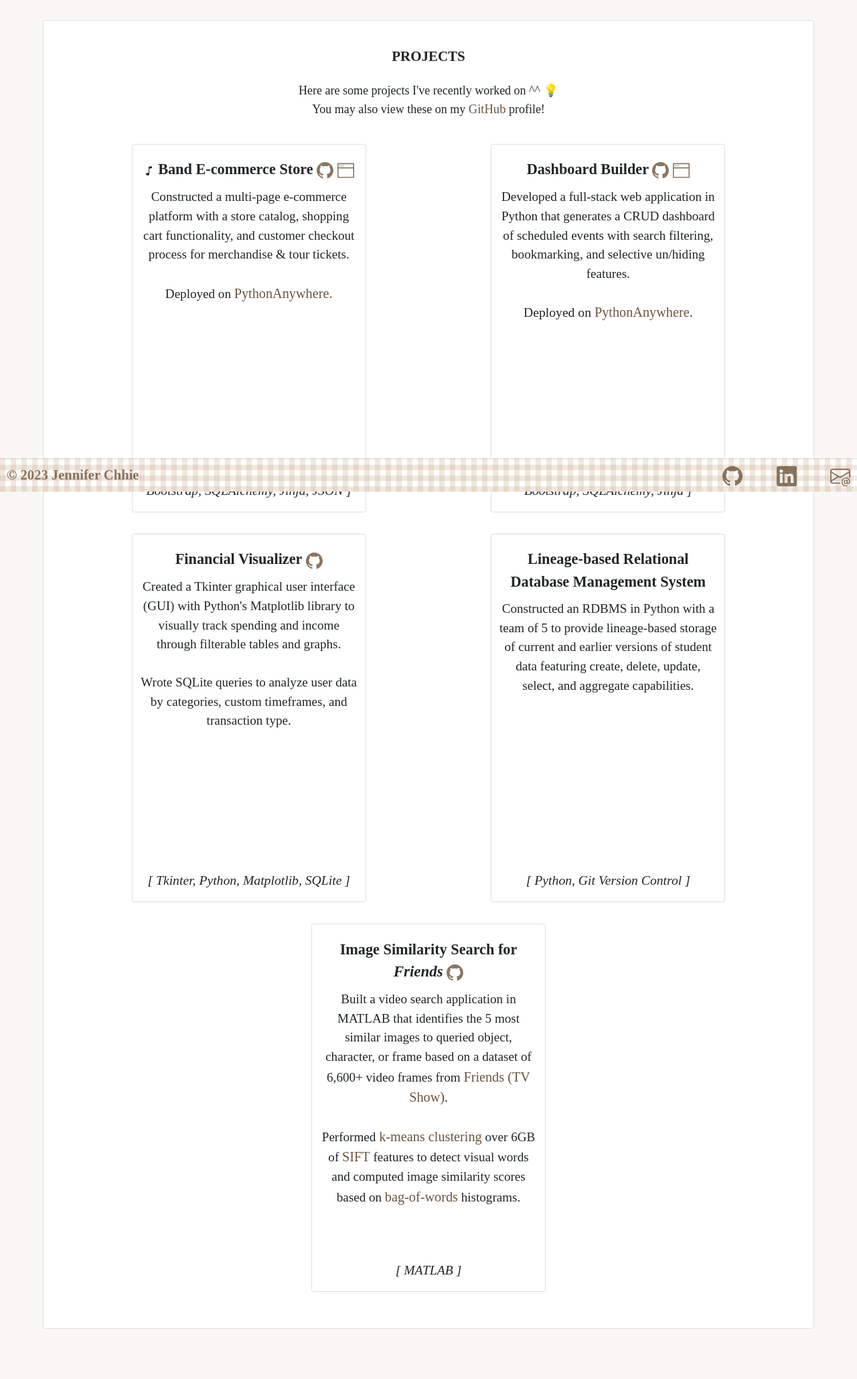
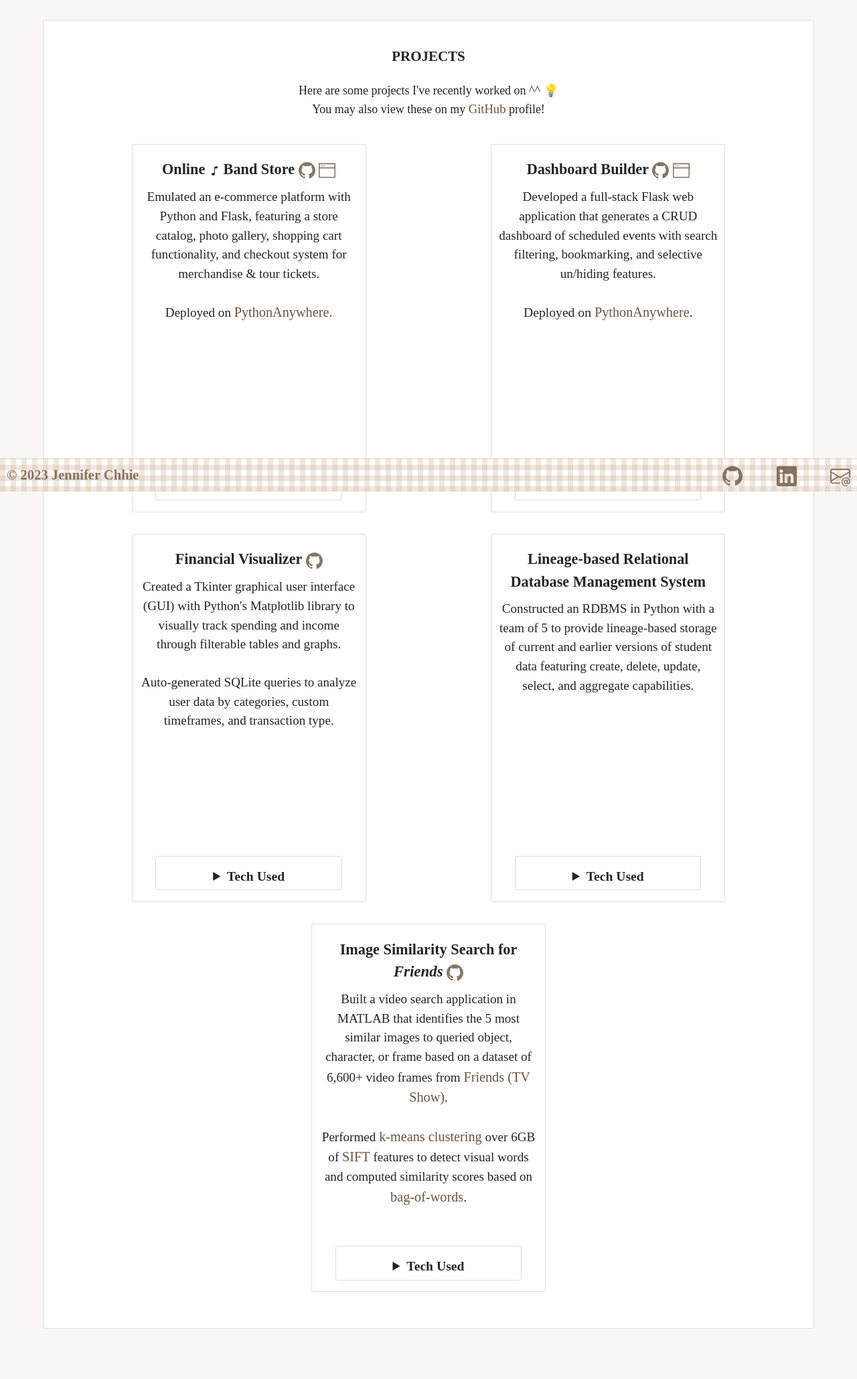
Before and after one commit to jschhie/portfolio, a Flask app: page /projects in a window 1280 px wide. Shown: the part 66-2125 px from the top of the page at 67% size. Run offline with Flask 3, Linux system fonts and the light colour scheme; some libraries are stand-ins or nearby versions; some web fonts are replaced.

Commit message:
Update projects.html

```diff
--- a/website/templates/projects.html
+++ b/website/templates/projects.html
@@ -8,12 +8,13 @@
     </div>
 
     <p>Here are some projects I've recently worked on ^^ 💡</p>
-    <p> You may also view these on my <a href="https://github.com/jschhie">GitHub</a> profile! </p>
+    <p> You may also view these on my <a href="https://github.com/jschhie" target="_blank">GitHub</a> profile! </p>
 
     <div class="projects-container">
 
         <div class="card project-box">
             <p class="project-title">
+                Online
                 <span>
                     <svg xmlns="http://www.w3.org/2000/svg" width="16" height="16" fill="currentColor" class="bi bi-music-note" viewBox="0 0 16 16">
                         <path d="M9 13c0 1.105-1.12 2-2.5 2S4 14.105 4 13s1.12-2 2.5-2 2.5.895 2.5 2z"/>
@@ -21,7 +22,7 @@
                         <path d="M8 2.82a1 1 0 0 1 .804-.98l3-.6A1 1 0 0 1 13 2.22V4L8 5V2.82z"/>
                     </svg>
                 </span>
-                Band E-commerce Store
+                 Band Store
                 <a href="https://github.com/jschhie/Mock-Band-Web-App" target="_blank">
                     <svg xmlns="http://www.w3.org/2000/svg" width="25" height="25" fill="currentColor" class="bi bi-github" viewBox="0 0 16 16">
                         <path d="M8 0C3.58 0 0 3.58 0 8c0 3.54 2.29 6.53 5.47 7.59.4.07.55-.17.55-.38 0-.19-.01-.82-.01-1.49-2.01.37-2.53-.49-2.69-.94-.09-.23-.48-.94-.82-1.13-.28-.15-.68-.52-.01-.53.63-.01 1.08.58 1.23.82.72 1.21 1.87.87 2.33.66.07-.52.28-.87.51-1.07-1.78-.2-3.64-.89-3.64-3.95 0-.87.31-1.59.82-2.15-.08-.2-.36-1.02.08-2.12 0 0 .67-.21 2.2.82.64-.18 1.32-.27 2-.27.68 0 1.36.09 2 .27 1.53-1.04 2.2-.82 2.2-.82.44 1.1.16 1.92.08 2.12.51.56.82 1.27.82 2.15 0 3.07-1.87 3.75-3.65 3.95.29.25.54.73.54 1.48 0 1.07-.01 1.93-.01 2.2 0 .21.15.46.55.38A8.012 8.012 0 0 0 16 8c0-4.42-3.58-8-8-8z"/>
@@ -34,14 +35,15 @@
                     </svg>
                 </a>
             </p>
-            <p>Constructed a multi-page e-commerce platform with a store catalog, shopping cart functionality, and customer checkout process for merchandise & tour tickets.</p>
+            <p>Emulated an e-commerce platform with Python and Flask, featuring a store catalog, photo gallery, shopping cart functionality, and checkout system for merchandise & tour tickets.</p>
             <br>
             <p>Deployed on <span><a href="https://bandstore.pythonanywhere.com/" target="_blank">PythonAnywhere.</a></span> </p>
             <br>
             <br>
-            <span class="tech-used-text">
-                <i>[ Flask, Python, HTML, CSS, JavaScript, Bootstrap, SQLAlchemy, Jinja, JSON ]</i>
-            </span>
+            <details class="tech-used-text">
+                <summary>Tech Used</summary>
+                <i>Flask, Python, HTML, CSS, JavaScript, Bootstrap, SQLite, SQLAlchemy, Jinja, JSON</i>
+            </details>
         </div>
 
         <div class="card project-box">
@@ -58,13 +60,14 @@
                     </svg>
                 </a>
             </p>
-            <p>Developed a full-stack web application in Python that generates a CRUD dashboard of scheduled events with search filtering, bookmarking, and selective un/hiding features. </p>
+            <p>Developed a full-stack Flask web application that generates a CRUD dashboard of scheduled events with search filtering, bookmarking, and selective un/hiding features. </p>
             <br>
             <p><span>Deployed on <a href="https://jschhie.pythonanywhere.com/" target="_blank">PythonAnywhere</a>.</span></p>
             <br>
-            <span class="tech-used-text">
-                <i>[ Flask, Python, HTML, CSS, JavaScript, Bootstrap, SQLAlchemy, Jinja ]</i>
-            </span>
+            <details class="tech-used-text">
+                <summary>Tech Used</summary>
+                <i>Flask, Python, HTML, CSS, JavaScript, Bootstrap, SQLite, SQLAlchemy, Jinja</i>
+            </details>
         </div>
 
         <div class="card project-box">
@@ -77,20 +80,22 @@
             </p>
             <p>Created a Tkinter graphical user interface (GUI) with Python's Matplotlib library to visually track spending and income through filterable tables and graphs. </p>
             <br>
-            <p>Wrote SQLite queries to analyze user data by categories, custom timeframes, and transaction type.</p>
+            <p>Auto-generated SQLite queries to analyze user data by categories, custom timeframes, and transaction type.</p>
             <br>
-            <span class="tech-used-text">
-                <i>[ Tkinter, Python, Matplotlib, SQLite ]</i>
-            </span>
+            <details class="tech-used-text">
+                <summary>Tech Used</summary>
+                <i>Tkinter, Python, Matplotlib, SQLite</i>
+            </details>
         </div>
 
         <div class="card project-box">
             <p class="project-title">Lineage-based Relational Database Management System</p>
             <p>Constructed an RDBMS in Python with a team of 5 to provide lineage-based storage of current and earlier versions of student data featuring create, delete, update, select, and aggregate capabilities.</p>
             <br>
-            <span class="tech-used-text">
-                <i>[ Python, Git Version Control ]</i>
-            </span>
+            <details class="tech-used-text">
+                <summary>Tech Used</summary>
+                <i>Python</i>
+            </details>
         </div>
 
         <div class="card project-box">
@@ -103,11 +108,12 @@
             </p>
             <p>Built a video search application in MATLAB that identifies the 5 most similar images to queried object, character, or frame based on a dataset of 6,600+ video frames from <span><a href="https://en.wikipedia.org/wiki/Friends" target="_blank">Friends (TV Show)</a></span>.</p>
             <br>
-            <p>Performed <span><a href="https://en.wikipedia.org/wiki/K-means_clustering" target="_blank">k-means clustering</a></span> over 6GB of <span><a href="https://en.wikipedia.org/wiki/Scale-invariant_feature_transform" target="_blank">SIFT</a></span> features to detect visual words and computed image similarity scores based on <span><a href="https://en.wikipedia.org/wiki/Bag-of-words_model" target="_blank">bag-of-words</a></span> histograms.</p>
+            <p>Performed <span><a href="https://en.wikipedia.org/wiki/K-means_clustering" target="_blank">k-means clustering</a></span> over 6GB of <span><a href="https://en.wikipedia.org/wiki/Scale-invariant_feature_transform" target="_blank">SIFT</a></span> features to detect visual words and computed similarity scores based on <span><a href="https://en.wikipedia.org/wiki/Bag-of-words_model" target="_blank">bag-of-words</a></span>.</p>
             <br>
-            <span class="tech-used-text">
-                <i>[ MATLAB ]</i>
-            </span>
+            <details class="tech-used-text">
+                <summary>Tech Used</summary>
+                <i>MATLAB</i>
+            </details>
         </div>
     </div>
 </div>
```
